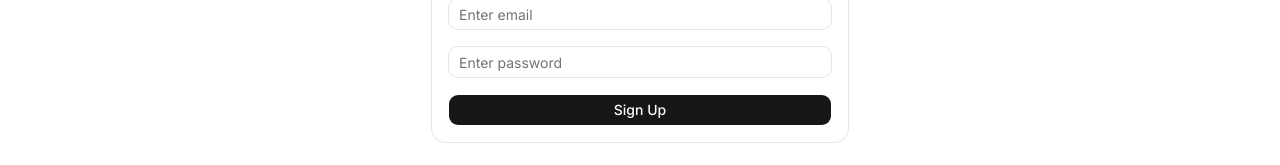
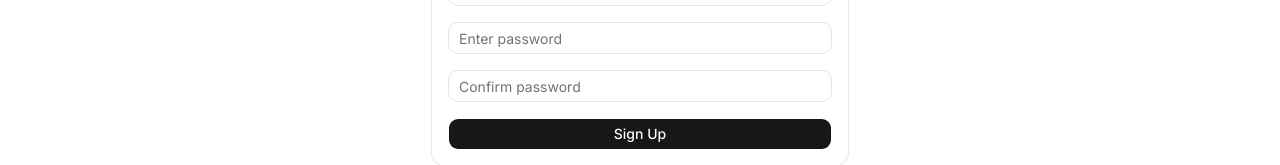
Before and after one commit to AliJoshan/Blogify, a Next.js app: page /signup in a window 1280 px wide. Shown: the part 383-548 px from the top of the page. Built offline with nearby package versions, Linux system fonts and the light colour scheme; no server answers; a web font is replaced by a local one.

Commit message:
Add confirm password validation to signup form

```diff
--- a/app/signup/page.tsx
+++ b/app/signup/page.tsx
@@ -16,12 +16,18 @@
   const [username, setUsername] = useState("");
   const [email, setEmail] = useState("");
   const [password, setPassword] = useState("");
+  const [confirmPassword, setConfirmPassword] = useState("");
 
   const [loading, setLoading] = useState(false);
 
   const handleSignup = async () => {
-    if (!username || !email || !password) {
+    if (!username || !email || !password || !confirmPassword) {
       toast.error("Please fill in all fields");
+      return;
+    }
+
+    if (password !== confirmPassword) {
+      toast.error("Passwords do not match");
       return;
     }
 
@@ -95,6 +101,13 @@
             onChange={(e) => setPassword(e.target.value)}
           />
 
+          <Input
+            type="password"
+            placeholder="Confirm password"
+            value={confirmPassword}
+            onChange={(e) => setConfirmPassword(e.target.value)}
+          />
+
           <Button onClick={handleSignup} disabled={loading} className="w-full">
             {loading ? "Creating..." : "Sign Up"}
           </Button>
```
